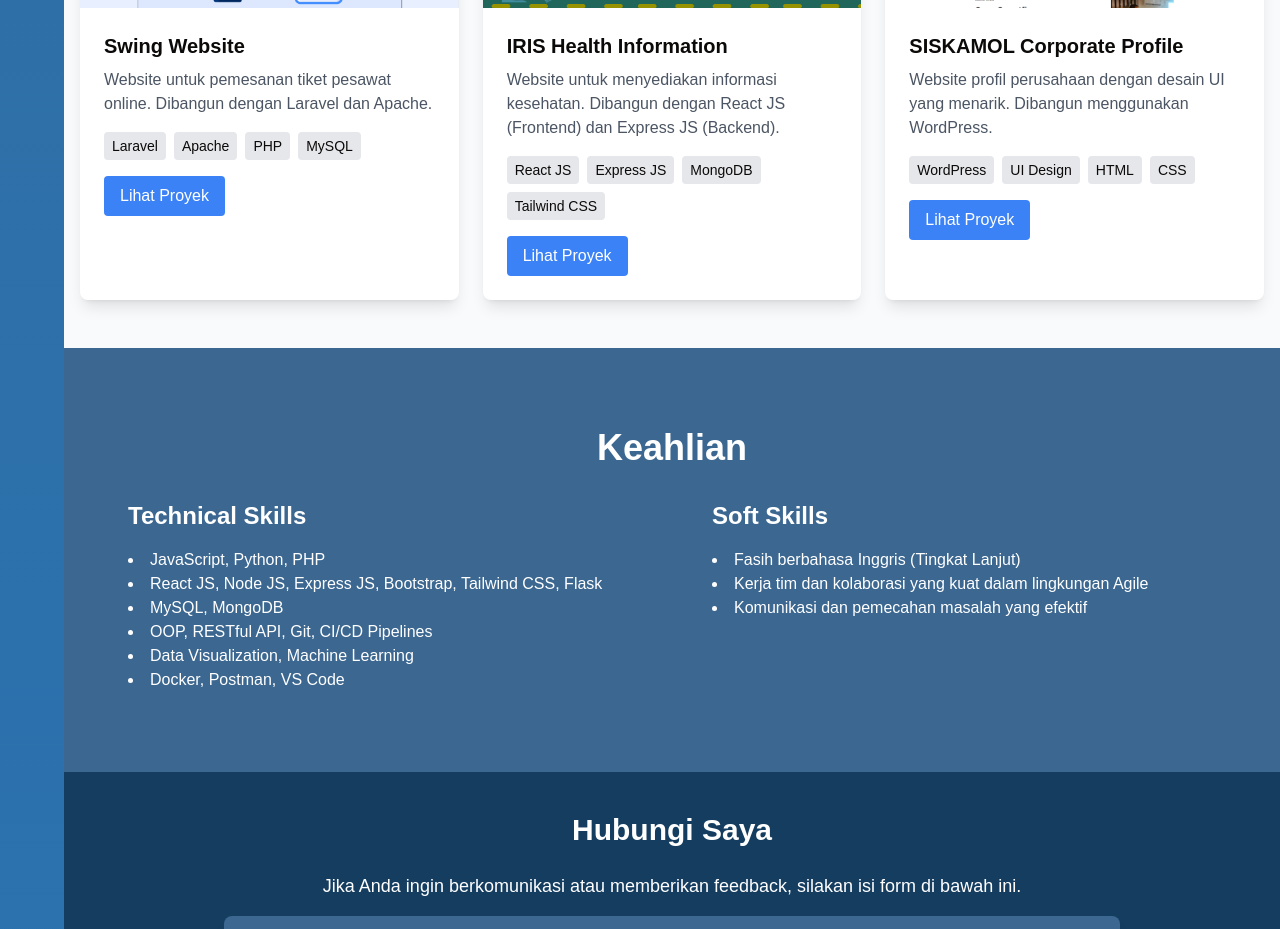
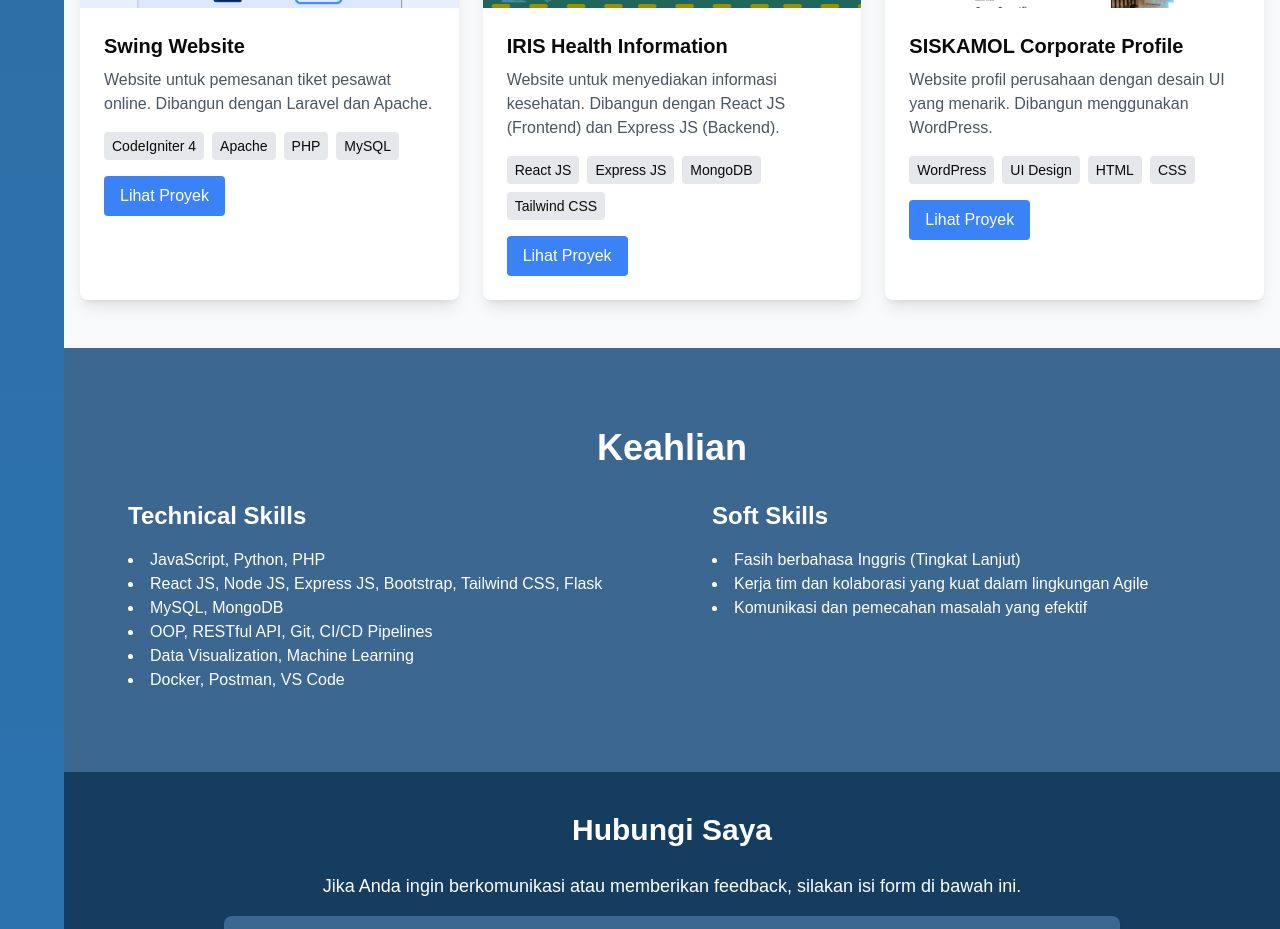
Before and after one commit to Understrike123/my-portofolio, a Next.js app: page / in a window 1280 px wide. Shown: the part 3080-4009 px from the top of the page. Built offline with nearby package versions, Linux system fonts and the light colour scheme.

Commit message:
koreksi teknologi di project swing

```diff
--- a/src/app/data/projects.js
+++ b/src/app/data/projects.js
@@ -5,7 +5,7 @@ export const projects = [
     name: "Swing Website",
     description:
       "Website untuk pemesanan tiket pesawat online. Dibangun dengan Laravel dan Apache.",
-    technologies: ["Laravel", "Apache", "PHP", "MySQL"],
+    technologies: ["CodeIgniter 4", "Apache", "PHP", "MySQL"],
     image: "/image/SWINGS.png",
     link: "https://github.com/Alifan12/Kelompok6_TiketPesawat",
   },
```
